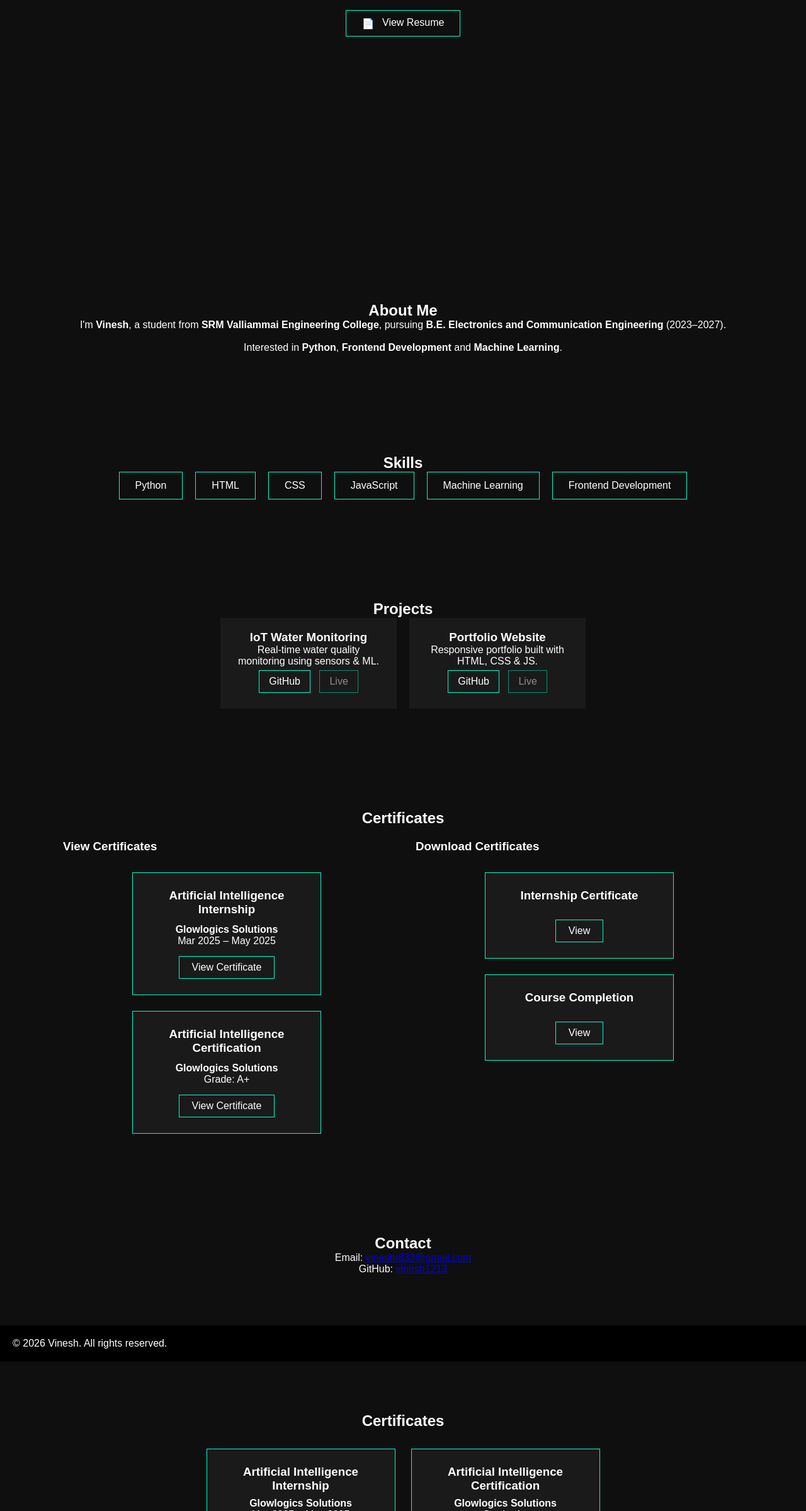
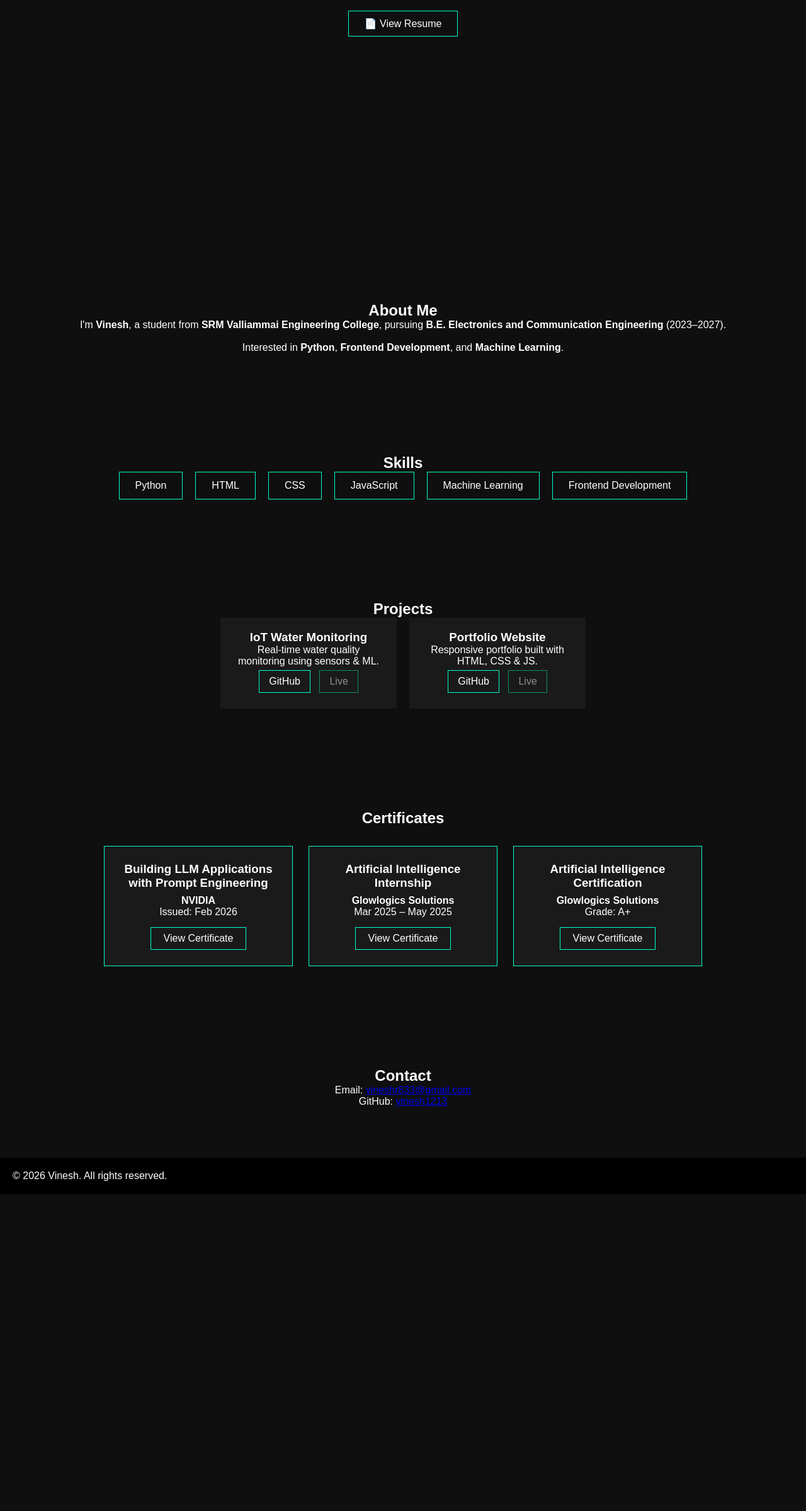
Before and after one commit to vinesh1213/PORTFOLIO, a plain HTML site: page index.html in a window 1280 px wide. Shown: the part 401-2800 px from the top of the page at 63% size. After the commit the page ends 2297 px from the top, so only its background shows below. Drawn offline with nearby package versions, Linux system fonts and the light colour scheme.

Commit message:
Add NVIDIA LLM Certificate and update certificates section in portfolio

```diff
--- a/index.html
+++ b/index.html
@@ -1,16 +1,14 @@
 <!DOCTYPE html>
 <html lang="en">
 <head>
-    <meta charset="UTF-8" />
-    <meta name="viewport" content="width=device-width, initial-scale=1.0" />
+<meta charset="UTF-8">
+<meta name="viewport" content="width=device-width, initial-scale=1.0">
 <title>Vinesh | Portfolio</title>
 
-    <link rel="stylesheet" href="style.css" />
+<link rel="stylesheet" href="style.css">
+<link href="https://unpkg.com/aos@2.3.1/dist/aos.css" rel="stylesheet">
+</head>
 
-    <!-- AOS Animation -->
-    <link href="https://unpkg.com/aos@2.3.1/dist/aos.css" rel="stylesheet">
-
-</head>
 <body>
 
 <!-- NAVBAR -->
@@ -23,6 +21,7 @@
 <li><a href="#about">About</a></li>
 <li><a href="#skills">Skills</a></li>
 <li><a href="#projects">Projects</a></li>
+<li><a href="#certificates">Certificates</a></li>
 <li><a href="#contact">Contact</a></li>
 </ul>
 
@@ -38,8 +37,8 @@
 <h1 data-aos="fade-up">Hi, I'm <span>Vinesh</span></h1>
 <h2 data-aos="fade-up"><span id="typing"></span></h2>
 
-    <a href="assets/r_vinesh_resume_reference_style.pdf" class="resume-btn" target="_blank" rel="noopener">
-        <span class="resume-icon">📄</span> View Resume
+<a href="assets/r_vinesh_resume_reference_style.pdf" class="resume-btn" target="_blank">
+📄 View Resume
 </a>
 </section>
 
@@ -50,14 +49,14 @@
 I'm <b>Vinesh</b>, a student from <b>SRM Valliammai Engineering College</b>,
 pursuing <b>B.E. Electronics and Communication Engineering</b> (2023–2027).
 <br><br>
-        Interested in <b>Python</b>, <b>Frontend Development</b> and
-        <b>Machine Learning</b>.
+Interested in <b>Python</b>, <b>Frontend Development</b>, and <b>Machine Learning</b>.
 </p>
 </section>
 
 <!-- SKILLS -->
 <section id="skills" data-aos="fade-left">
 <h2>Skills</h2>
+
 <div class="skills-container">
 <div class="skill-box">Python</div>
 <div class="skill-box">HTML</div>
@@ -99,40 +98,36 @@
 <section id="certificates" data-aos="fade-up">
 <h2>Certificates</h2>
 
-    <div class="certs-grid">
+<div class="certificates-container">
 
-        <div class="certs-column">
-            <h3>View Certificates</h3>
-            <div class="certificates-container">
+<!-- NVIDIA -->
+<div class="certificate-card">
+<h3>Building LLM Applications with Prompt Engineering</h3>
+<p><b>NVIDIA</b></p>
+<p>Issued: Feb 2026</p>
+<a href="assets/certificates/NVIDIA_LLM_Certificate.pdf" target="_blank">
+View Certificate
+</a>
+</div>
+
+<!-- Internship -->
 <div class="certificate-card">
 <h3>Artificial Intelligence Internship</h3>
 <p><b>Glowlogics Solutions</b></p>
 <p>Mar 2025 – May 2025</p>
-                    <a href="assets/certificates/internship-2025-glowlogics.pdf" target="_blank" rel="noopener">View Certificate</a>
+<a href="assets/certificates/internship-2025-glowlogics.pdf" target="_blank">
+View Certificate
+</a>
 </div>
 
+<!-- Course -->
 <div class="certificate-card">
 <h3>Artificial Intelligence Certification</h3>
 <p><b>Glowlogics Solutions</b></p>
 <p>Grade: A+</p>
-                    <a href="assets/certificates/course-completion-glowlogics.pdf" target="_blank" rel="noopener">View Certificate</a>
-                </div>
-            </div>
-        </div>
-
-        <div class="certs-column">
-            <h3>Download Certificates</h3>
-            <div class="certificates-container">
-                <div class="certificate-card">
-                    <h3>Internship Certificate</h3>
-                    <a href="assets/certificates/internship-2025-glowlogics.pdf" target="_blank" rel="noopener">View</a>
-                </div>
-
-                <div class="certificate-card">
-                    <h3>Course Completion</h3>
-                    <a href="assets/certificates/course-completion-glowlogics.pdf" target="_blank" rel="noopener">View</a>
-                </div>
-            </div>
+<a href="assets/certificates/course-completion-glowlogics.pdf" target="_blank">
+View Certificate
+</a>
 </div>
 
 </div>
@@ -151,38 +146,7 @@
 
 <script src="script.js"></script>
 <script src="https://unpkg.com/aos@2.3.1/dist/aos.js"></script>
-<script>
-  AOS.init({ duration: 1000, once: true });
-</script>
+<script>AOS.init({ duration: 1000, once: true });</script>
 
 </body>
 </html>
-<section id="certificates" data-aos="fade-up">
-    <h2>Certificates</h2>
-
-    <div class="certificates-container">
-
-        <!-- Internship Certificate -->
-        <div class="certificate-card">
-            <h3>Artificial Intelligence Internship</h3>
-            <p><b>Glowlogics Solutions</b></p>
-            <p>Mar 2025 – May 2025</p>
-            <a href="assets/certificates/AI_Internship_Glowlogics.pdf"
-               target="_blank">
-               View Certificate
-            </a>
-        </div>
-
-        <!-- Course Certificate -->
-        <div class="certificate-card">
-            <h3>Artificial Intelligence Certification</h3>
-            <p><b>Glowlogics Solutions</b></p>
-            <p>Grade: A+</p>
-            <a href="assets/certificates/AI_Course_Glowlogics.pdf"
-               target="_blank">
-               View Certificate
-            </a>
-        </div>
-
-    </div>
-</section>
```
Also changed, not shown: 2 other files. Lines whose indentation alone changed are shown as unchanged.
